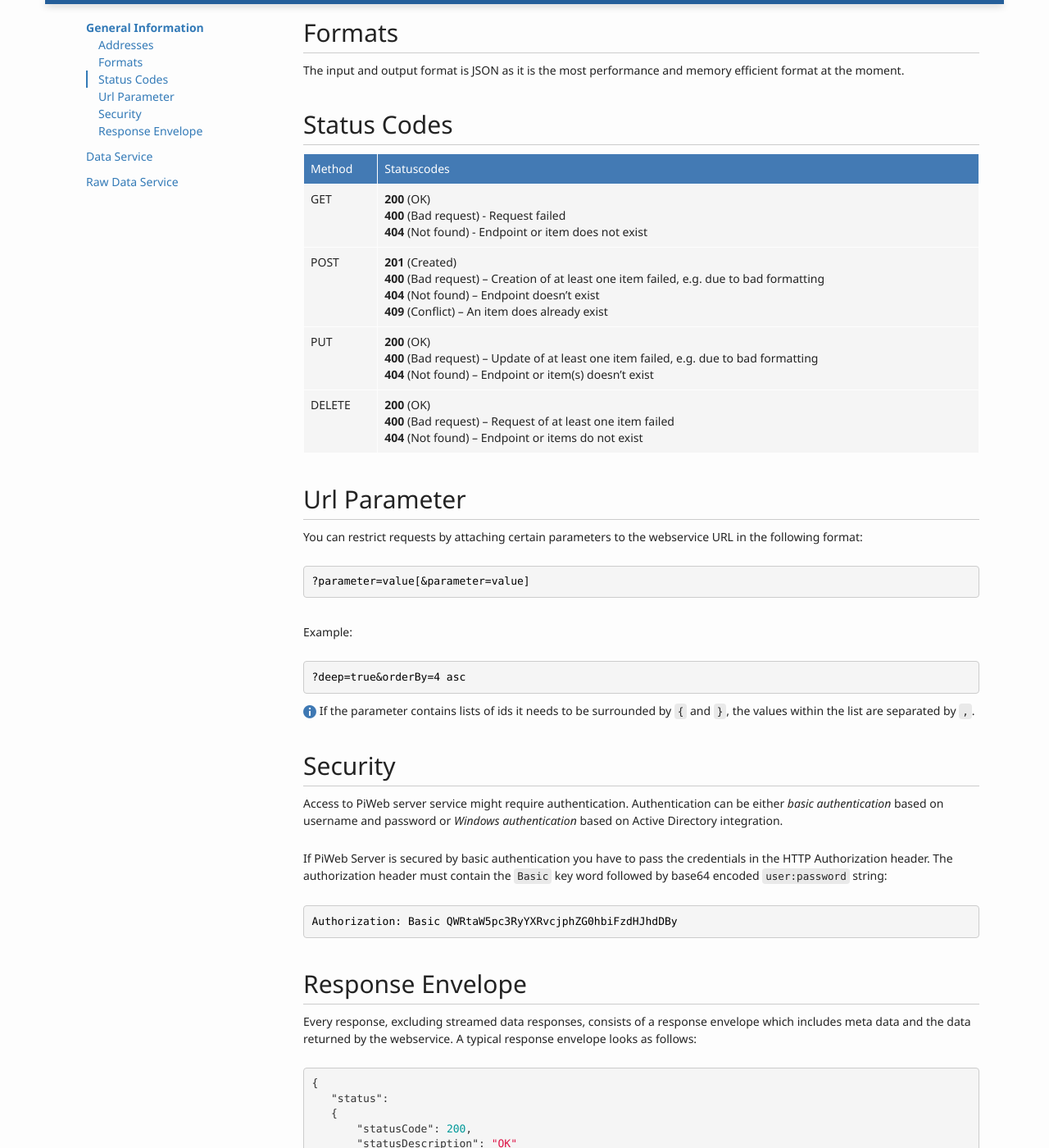
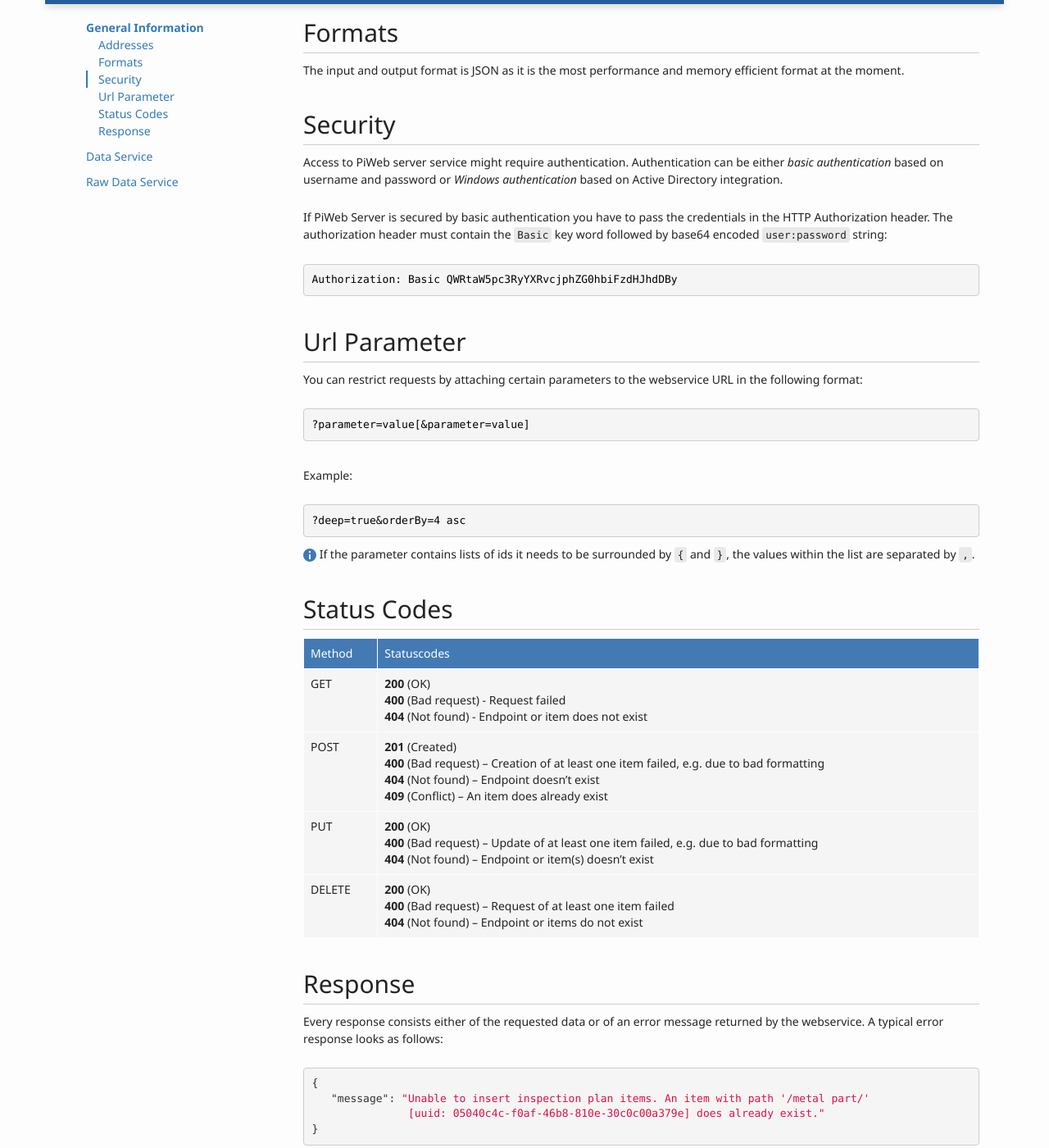
Before and after one commit to ZEISS-PiWeb/PiWeb-Api, a Jekyll site: the page built from _pages/011-restapi-general.md, in a window 1280 px wide and 1400 px high, scrolled down 588 px. Shown: the whole window at 82% size. Built offline with Jekyll 4.4.1, drawn with Linux system fonts in a browser that asks for light colours; some of the changed text lies outside the part shown.

Commit message:
Update 011-restapi-general.md

```diff
--- a/_pages/011-restapi-general.md
+++ b/_pages/011-restapi-general.md
@@ -8,10 +8,10 @@ permalink: /restapi/general/
 sections:
    addresses: Addresses
    formats: Formats
+   security: Security
+   parameter: Url Parameter
    codes: Status Codes
-   parameter: Url Parameter
-   security: Security
-   envelope: Response Envelope
+   response: Response
 redirect_from: "/"
 ---
 
@@ -41,17 +41,16 @@ http(s)://serverUri:port/instanceName/RawDataServiceRest
 
 The input and output format is JSON as it is the most performance and memory efficient format at the moment.
 
-## {{page.sections['codes']}}
+## {{page.sections['security']}}
+Access to PiWeb server service might require authentication. Authentication can be either *basic authentication* based on username and password or *Windows authentication* based on Active Directory integration.
 
-{% capture table %}
-Method        | Statuscodes
-------------- | -----------------------------------------------------------------------------------
-GET           | **200** (OK)<br> **400** (Bad request) - Request failed <br> **404** (Not found) - Endpoint or item does not exist
-POST           | **201** (Created)<br> **400** (Bad request) – Creation of at least one item failed, e.g. due to bad formatting <br> **404** (Not found) – Endpoint doesn't exist <br> **409** (Conflict) – An item does already exist
-PUT          | **200** (OK)<br> **400** (Bad request) –  Update of at least one item failed, e.g. due to bad formatting <br> **404** (Not found) – Endpoint or item(s) doesn't exist
-DELETE        | **200** (OK)<br>**400** (Bad request) – Request of at least one item failed <br> **404** (Not found) – Endpoint or items do not exist
-{% endcapture %}
-{{ table | markdownify | replace: '<table>', '<table class="table table-hover">' }}
+If PiWeb Server is secured by basic authentication you have to pass the credentials in the HTTP Authorization header. The authorization header must contain the `Basic` key word followed by base64 encoded `user:password` string:
+
+{% highlight http %}
+
+Authorization: Basic QWRtaW5pc3RyYXRvcjphZG0hbiFzdHJhdDBy
+
+{% endhighlight %}
 
 ## {{page.sections['parameter']}}
 
@@ -69,31 +68,25 @@ You can restrict requests by attaching certain parameters to the webservice URL
 
 {{ site.images['info'] }} If the parameter contains lists of ids it needs to be surrounded by `{` and `}`, the values within the list are separated by `,`.
 
-## {{page.sections['security']}}
-Access to PiWeb server service might require authentication. Authentication can be either *basic authentication* based on username and password or *Windows authentication* based on Active Directory integration.
+## {{page.sections['codes']}}
 
-If PiWeb Server is secured by basic authentication you have to pass the credentials in the HTTP Authorization header. The authorization header must contain the `Basic` key word followed by base64 encoded `user:password` string:
+{% capture table %}
+Method        | Statuscodes
+------------- | -----------------------------------------------------------------------------------
+GET           | **200** (OK)<br> **400** (Bad request) - Request failed <br> **404** (Not found) - Endpoint or item does not exist
+POST           | **201** (Created)<br> **400** (Bad request) – Creation of at least one item failed, e.g. due to bad formatting <br> **404** (Not found) – Endpoint doesn't exist <br> **409** (Conflict) – An item does already exist
+PUT          | **200** (OK)<br> **400** (Bad request) –  Update of at least one item failed, e.g. due to bad formatting <br> **404** (Not found) – Endpoint or item(s) doesn't exist
+DELETE        | **200** (OK)<br>**400** (Bad request) – Request of at least one item failed <br> **404** (Not found) – Endpoint or items do not exist
+{% endcapture %}
+{{ table | markdownify | replace: '<table>', '<table class="table table-hover">' }}
 
-{% highlight http %}
 
-Authorization: Basic QWRtaW5pc3RyYXRvcjphZG0hbiFzdHJhdDBy
-
-{% endhighlight %}
-
-## {{page.sections['envelope']}}
-Every response, excluding streamed data responses, consists of a response envelope which includes meta data and the data returned by the webservice. A typical response envelope looks as follows:
+## {{page.sections['response']}}
+Every response consists either of the requested data or of an error message returned by the webservice. A typical error response looks as follows:
 
 {% highlight json %}
 {
-   "status":
-   {
-       "statusCode": 200,
-       "statusDescription": "OK"
-   },
-   "category": "Success",
-   "data":
-   {...}
+   "message": "Unable to insert inspection plan items. An item with path '/metal part/'
+               [uuid: 05040c4c-f0af-46b8-810e-30c0c00a379e] does already exist."
 }
 {% endhighlight %}
-
-The possible status codes and their meanings can be found above in [{{page.sections['codes']}}](#{{page.sections['codes'] | downcase | replace:' ','-' }}).
```
